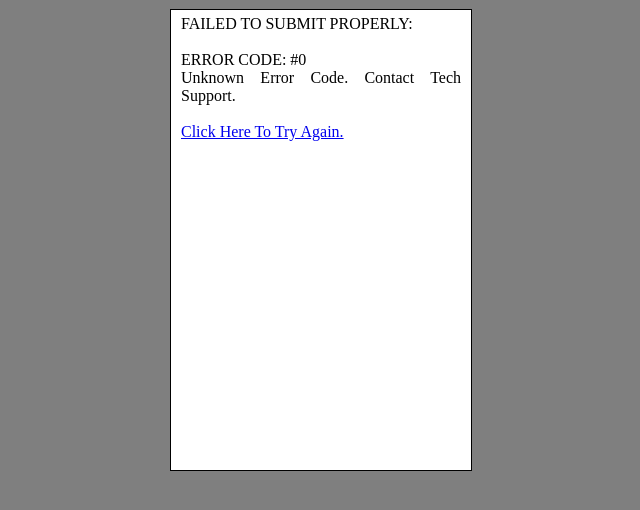
After one commit to Pmac627/Offline-Contact-Us, a PHP site: page /failed.htm in a window 1280 px wide. The commit adds this page. Shown: the top 510 px of the page, without its empty margins (319-959 px from the left). Run offline with PHP 8.4, Linux system fonts and the light colour scheme.

Commit message:
Working Version

```diff
--- /dev/null
+++ b/failed.htm
@@ -0,0 +1,19 @@
+<!DOCTYPE html>
+<html lang="en" manifest="cache-manifest.mf">
+<head>
+	<meta charset="UTF-8" />
+	<title>Failed :: Offline Contact App</title>
+	<link type="text/css" href="css/stylesheet.css" rel="stylesheet" media="screen" />
+	<meta name="viewport" content="width=device-width, initial-scale=1" />
+</head>
+<body>
+	<div class="contact-form">
+		<p class="contact-text-full">
+			FAILED TO SUBMIT PROPERLY:<br><br>
+			ERROR CODE: #0<br>
+			Unknown Error Code. Contact Tech Support.<br><br>
+			<a href="index.php">Click Here To Try Again.</a>
+		</p>
+	</div>
+</body>
+</html>
```
Also changed, not shown: index.php (+7 -1 lines), success.htm (added, +18 -0 lines), 1 other file.
